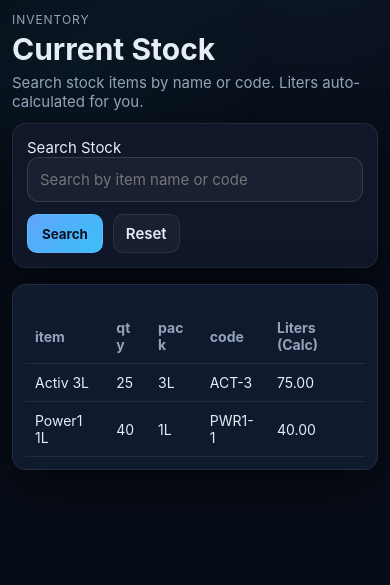
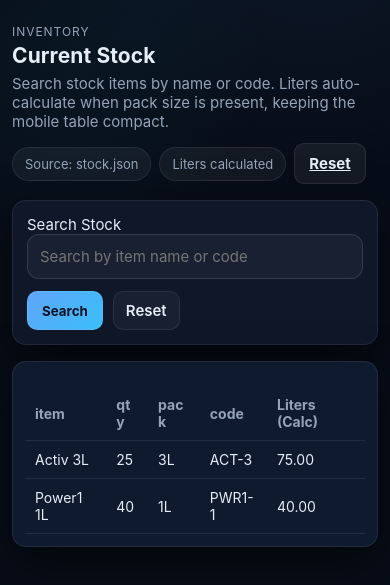
Before and after one commit to krishm567754/castrolkpi, a PHP site: page /stock.php in a window 390 px wide. Shown: the part 107-692 px from the top of the page. Run offline with PHP 8.4, Linux system fonts and the light colour scheme; the visitor is signed in with stand-in values (Sample User, id 1).

Commit message:
Polish mobile headers and active nav states

```diff
--- a/assets/style.css
+++ b/assets/style.css
@@ -67,6 +67,13 @@ body {
   border-color: var(--border);
 }
 
+.nav-bar a.active {
+  background: rgba(34, 211, 238, 0.16);
+  border-color: rgba(34, 211, 238, 0.5);
+  color: #e8fbff;
+  box-shadow: 0 10px 30px rgba(34, 211, 238, 0.12);
+}
+
 .nav-user {
   display: flex;
   flex-wrap: wrap;
@@ -109,6 +116,57 @@ body {
   padding: 16px;
   max-width: 1200px;
   margin: 0 auto;
+}
+
+.page-shell {
+  display: flex;
+  flex-direction: column;
+  gap: 10px;
+  margin-bottom: 16px;
+}
+
+.page-title-row {
+  display: flex;
+  align-items: flex-start;
+  justify-content: space-between;
+  gap: 12px;
+  flex-wrap: wrap;
+}
+
+.page-title {
+  margin: 0;
+  font-size: 24px;
+  letter-spacing: 0.1px;
+}
+
+.page-subtitle {
+  margin: 6px 0 0;
+  color: var(--muted);
+  max-width: 680px;
+}
+
+.data-badges {
+  display: flex;
+  flex-wrap: wrap;
+  gap: 8px;
+  align-items: center;
+}
+
+.chip-soft {
+  padding: 8px 12px;
+  border-radius: 999px;
+  border: 1px solid var(--border);
+  color: var(--muted);
+  background: rgba(255, 255, 255, 0.05);
+  font-size: 13px;
+}
+
+.glow-card {
+  border-radius: 16px;
+  padding: 14px;
+  background: linear-gradient(135deg, rgba(34, 211, 238, 0.06), rgba(96, 165, 250, 0.06));
+  border: 1px solid var(--border);
+  box-shadow: var(--shadow);
 }
 
 .card-grid {
@@ -526,6 +584,14 @@ input:focus, select:focus {
     padding: 12px;
   }
 
+  .page-title {
+    font-size: 21px;
+  }
+
+  .data-badges {
+    width: 100%;
+  }
+
   .login-container {
     margin: 40px 12px;
     padding: 20px;
--- a/nav.php
+++ b/nav.php
@@ -1,5 +1,10 @@
 <?php
 require_once __DIR__ . '/auth.php';
+
+$current = basename($_SERVER['PHP_SELF'] ?? '');
+$isActive = function (string $file) use ($current): string {
+    return $current === $file ? 'active' : '';
+};
 ?>
 <nav class="nav-bar">
   <div class="brand-row">
@@ -15,19 +20,19 @@ require_once __DIR__ . '/auth.php';
     <span class="chip user">User: <?php echo htmlspecialchars($_SESSION['username'] ?? ''); ?></span>
   </div>
   <div class="nav-links" id="nav-links">
-    <a href="dashboard.php">Dashboard</a>
-    <a href="unbilled.php">Unbilled</a>
-    <a href="open_orders.php">Open Orders</a>
-    <a href="billing_recent.php">Last 7 Days</a>
-    <a href="invoice_search.php">Invoice Search</a>
-    <a href="invoice_search_master.php">Master Search</a>
-    <a href="stock.php">Stock</a>
-    <a href="customer_master.php">Customers</a>
+    <a class="<?php echo $isActive('dashboard.php'); ?>" href="dashboard.php">Dashboard</a>
+    <a class="<?php echo $isActive('unbilled.php'); ?>" href="unbilled.php">Unbilled</a>
+    <a class="<?php echo $isActive('open_orders.php'); ?>" href="open_orders.php">Open Orders</a>
+    <a class="<?php echo $isActive('billing_recent.php'); ?>" href="billing_recent.php">Last 7 Days</a>
+    <a class="<?php echo $isActive('invoice_search.php'); ?>" href="invoice_search.php">Invoice Search</a>
+    <a class="<?php echo $isActive('invoice_search_master.php'); ?>" href="invoice_search_master.php">Master Search</a>
+    <a class="<?php echo $isActive('stock.php'); ?>" href="stock.php">Stock</a>
+    <a class="<?php echo $isActive('customer_master.php'); ?>" href="customer_master.php">Customers</a>
     <?php if (($_SESSION['role'] ?? '') === 'admin'): ?>
-      <a href="admin_data.php">Admin Data</a>
-      <a href="admin_users.php">Admin Users</a>
+      <a class="<?php echo $isActive('admin_data.php'); ?>" href="admin_data.php">Admin Data</a>
+      <a class="<?php echo $isActive('admin_users.php'); ?>" href="admin_users.php">Admin Users</a>
     <?php endif; ?>
-    <a href="logout.php">Logout</a>
+    <a class="<?php echo $isActive('logout.php'); ?>" href="logout.php">Logout</a>
   </div>
 </nav>
 <script>
--- a/stock.php
+++ b/stock.php
@@ -29,15 +29,22 @@ function pack_size($row) {
 <body>
   <?php include 'nav.php'; ?>
   <div class="layout">
-    <div class="page-header">
-      <div>
-        <div class="eyebrow">Inventory</div>
-        <h1 style="margin:0;">Current Stock</h1>
-        <p class="subtitle">Search stock items by name or code. Liters auto-calculated for you.</p>
+    <div class="page-shell">
+      <div class="page-title-row">
+        <div>
+          <p class="eyebrow">Inventory</p>
+          <h1 class="page-title">Current Stock</h1>
+          <p class="page-subtitle">Search stock items by name or code. Liters auto-calculate when pack size is present, keeping the mobile table compact.</p>
+        </div>
+        <div class="data-badges">
+          <span class="chip-soft">Source: stock.json</span>
+          <span class="chip-soft">Liters calculated</span>
+          <a class="btn ghost" href="stock.php">Reset</a>
+        </div>
       </div>
     </div>
 
-    <form method="GET" class="card" style="max-width:520px; margin-top:4px;">
+    <form method="GET" class="card glow-card" style="max-width:520px; margin-top:4px;">
       <div class="form-group">
         <label>Search Stock</label>
         <input type="text" name="q" value="<?php echo htmlspecialchars($query); ?>" placeholder="Search by item name or code">
```
Also changed, not shown: billing_recent.php (+14 -2 lines), customer_master.php (+12 -6 lines), invoice_search.php (+14 -2 lines), invoice_search_master.php (+12 -6 lines), open_orders.php (+14 -2 lines), unbilled.php (+14 -2 lines).
